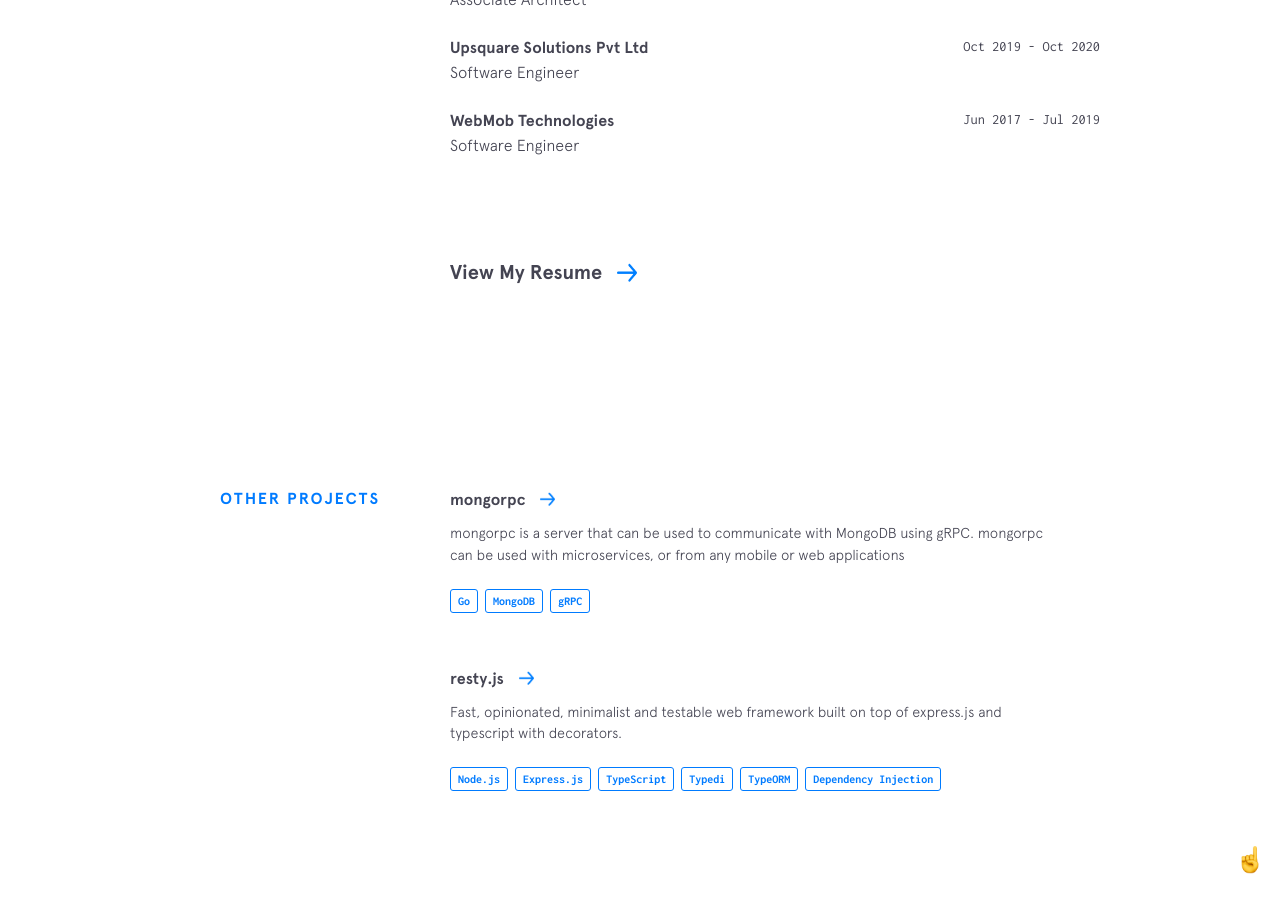
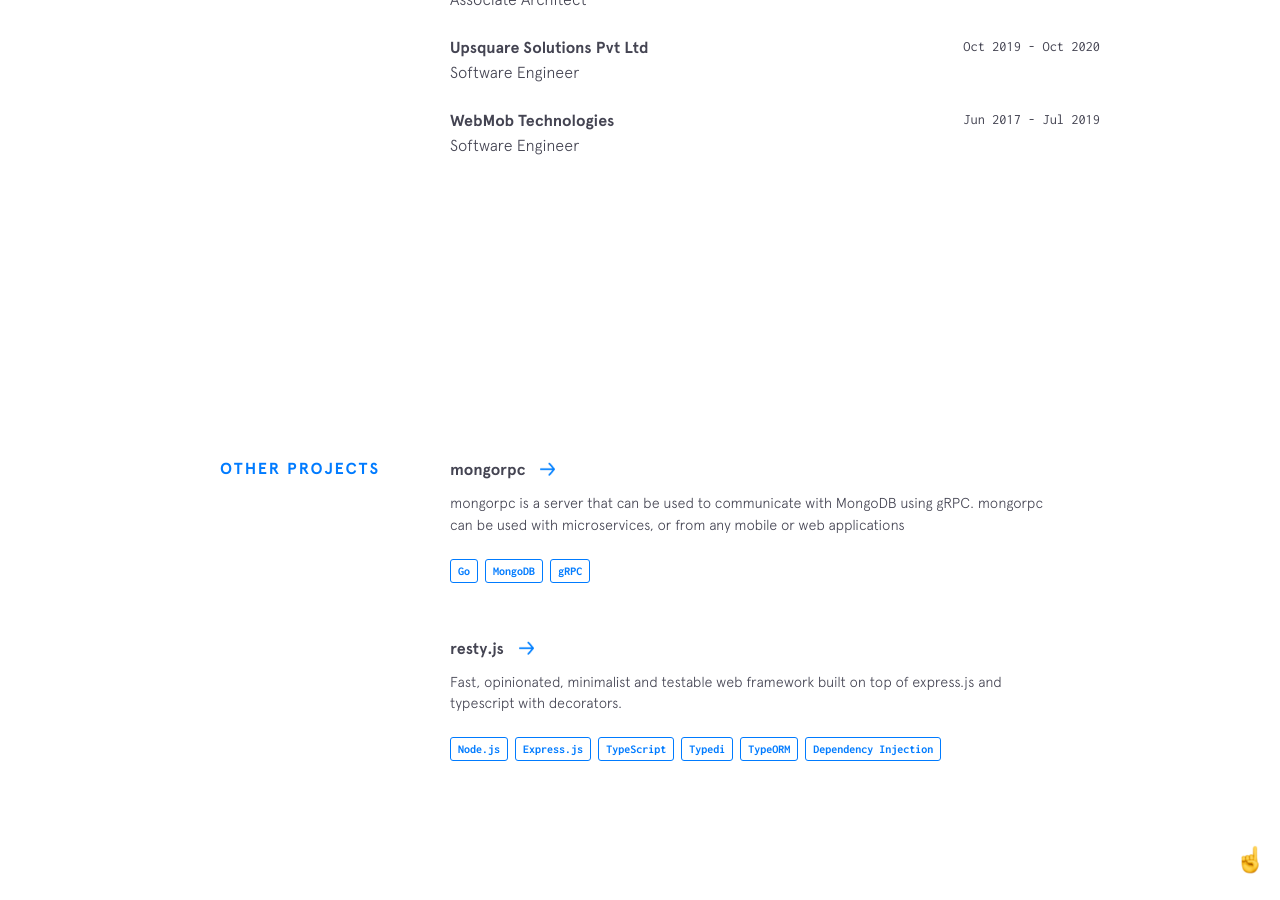
Before and after one commit to satishbabariya/satishbabariya.github.io, a Jekyll site: the page built from index.markdown, in a window 1280 px wide and 900 px high, scrolled down 1783 px. Built offline with Jekyll 4.4.1, drawn with Linux system fonts in a browser that asks for light colours; nearby versions of some CDN libraries.

Commit message:
remove view my resume link

```diff
--- a/_includes/experience.html
+++ b/_includes/experience.html
@@ -15,8 +15,8 @@
       {% endfor %}
     </div>
 
-    <a href="{{site.resume}}" target="_blank" class="arrow-link"
+    <!-- <a href="{{site.resume}}" target="_blank" class="arrow-link"
       >View My Resume</a
-    >
+    > -->
   </div>
 </section>
```
